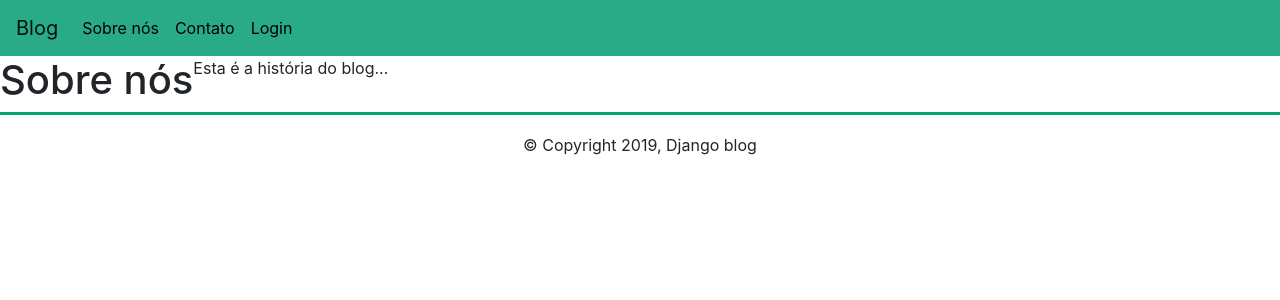
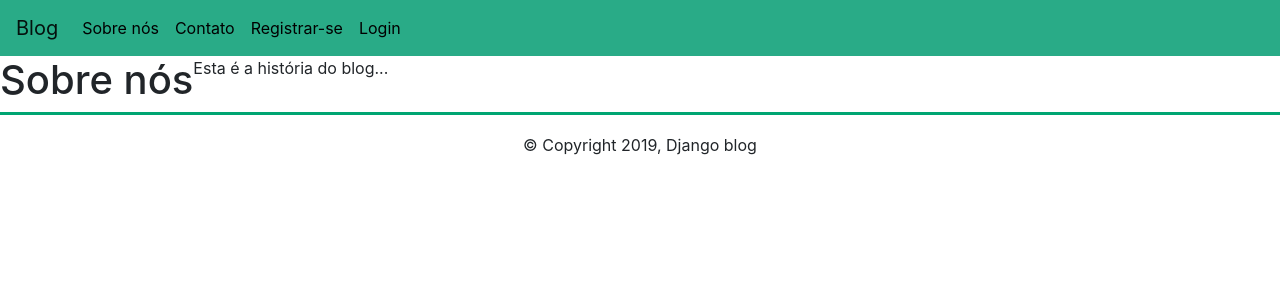
Before and after one commit to Arthur994/Django, a Django app: page /sobre/ in a window 1280 px wide. Shown: the top 300 px of the page. Run offline with Django 3.2, Linux system fonts and the light colour scheme; some libraries are stand-ins or nearby versions.

Commit message:
adição de botão registrar na navbar

```diff
--- a/blog/templates/blog/base.html
+++ b/blog/templates/blog/base.html
@@ -33,6 +33,9 @@
         </li>
         {% else %}
         <li class="nav-item">
+          <a class="nav-link" href="{% url 'usuario:registrar' %}">Registrar-se</a>
+        </li>
+        <li class="nav-item">
           <a class="nav-link" href="{% url 'login' %}">Login</a>
         </li>
         {% endif %}
```
